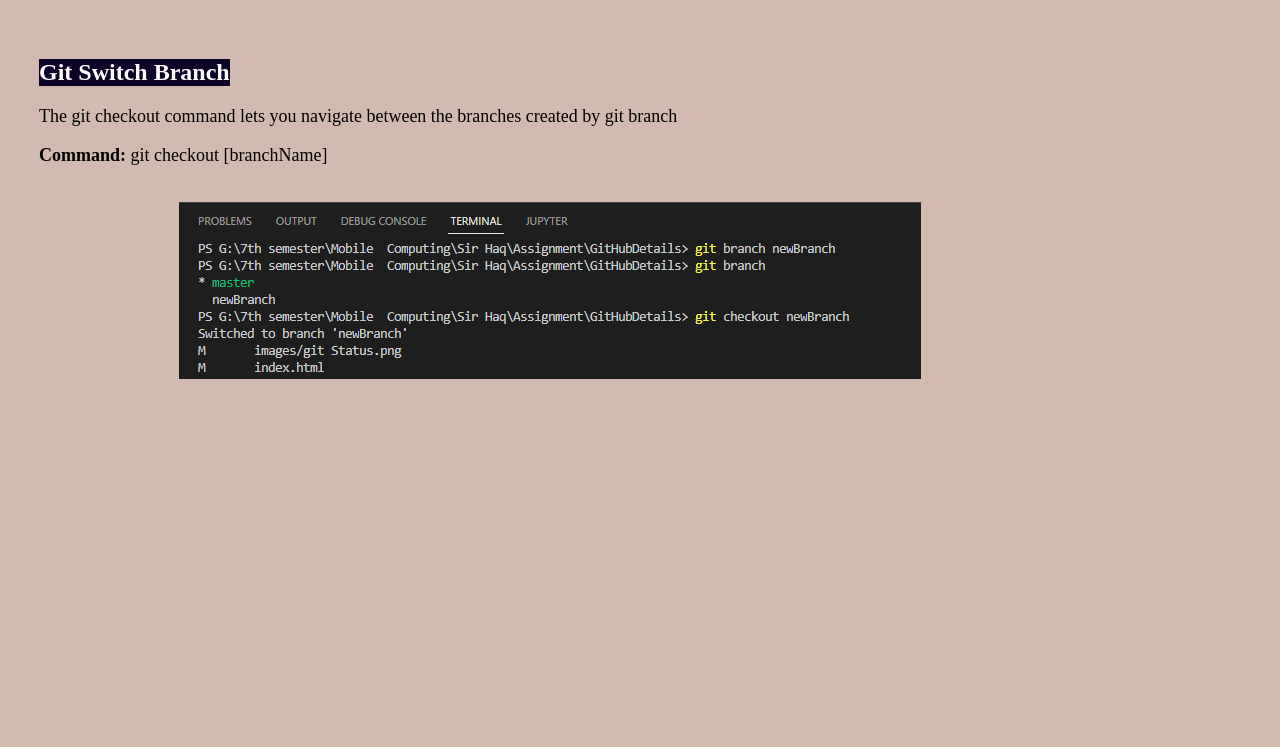
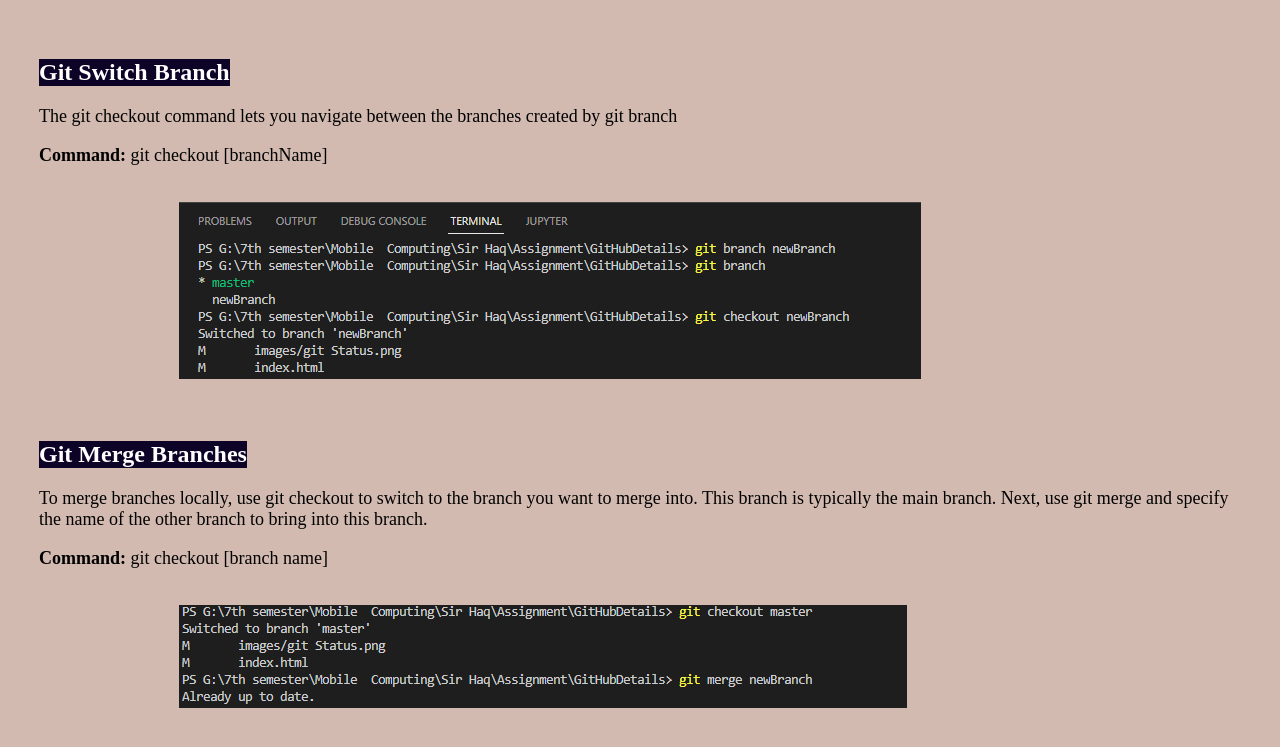
Before and after one commit to SabaInam7/Assignment1, a plain HTML site: page index.html in a window 1280 px wide. Shown: the part 3612-4359 px from the top of the page. Before the commit the page ends 4052 px from the top, so only its background shows below. Drawn offline with Linux system fonts and the light colour scheme.

Commit message:
5th Commit

```diff
--- a/index.html
+++ b/index.html
@@ -266,5 +266,34 @@
       <img src="./images/git switchBranch.png" alt="gitit" class="image" />
     </div>
     <br />
+
+    <!-- ------------------------------------------------Git Merge Branch------------------------------------------- -->
+
+    <div style="margin: 20px">
+      <h2
+        style="
+          background-color: rgb(12, 3, 39);
+          color: white;
+          width: max-content;
+        "
+      >
+        Git Merge Branches
+      </h2>
+      <p style="font-size: 18px">
+        To merge branches locally, use git checkout to switch to the branch you
+        want to merge into. This branch is typically the main branch. Next, use
+        git merge and specify the name of the other branch to bring into this
+        branch.
+      </p>
+
+      <p>
+        <span style="font-weight: bold">Command:</span> git checkout [branch
+        name]
+      </p>
+      <br />
+
+      <img src="./images/git MergeBranch.PNG" alt="gitit" class="image" />
+    </div>
+    <br />
   </body>
 </html>
```
